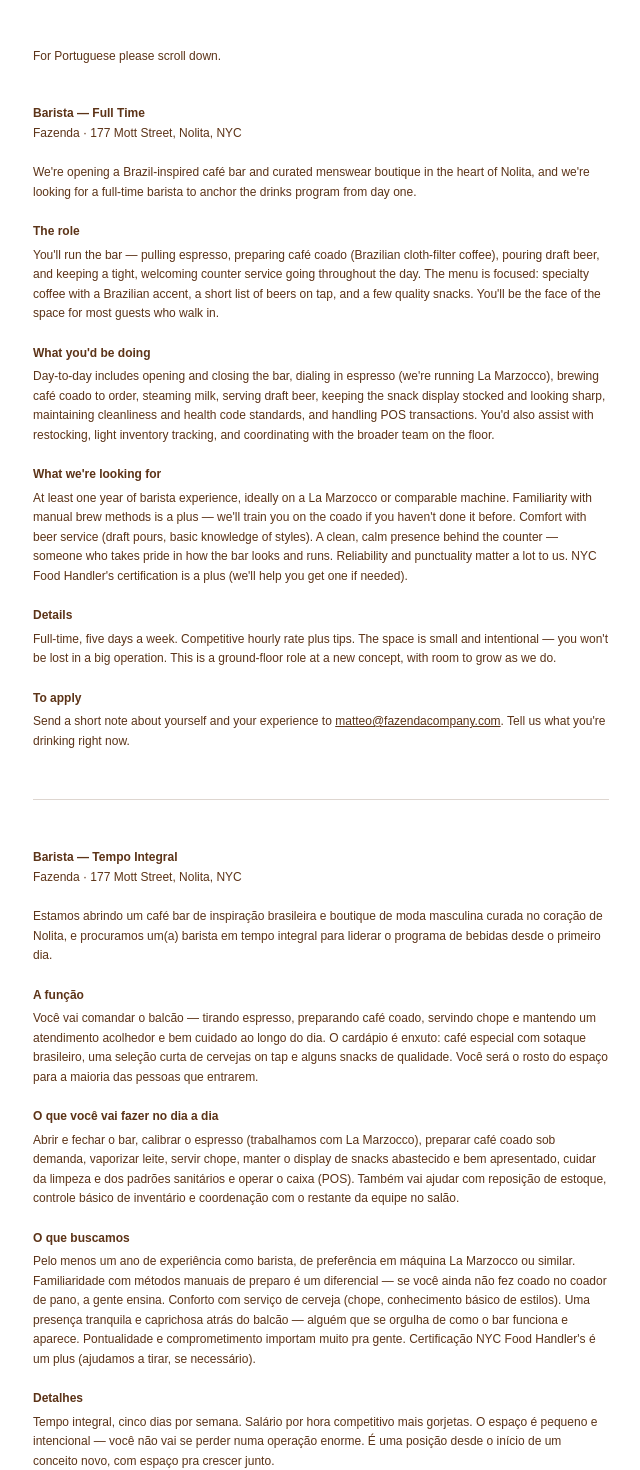
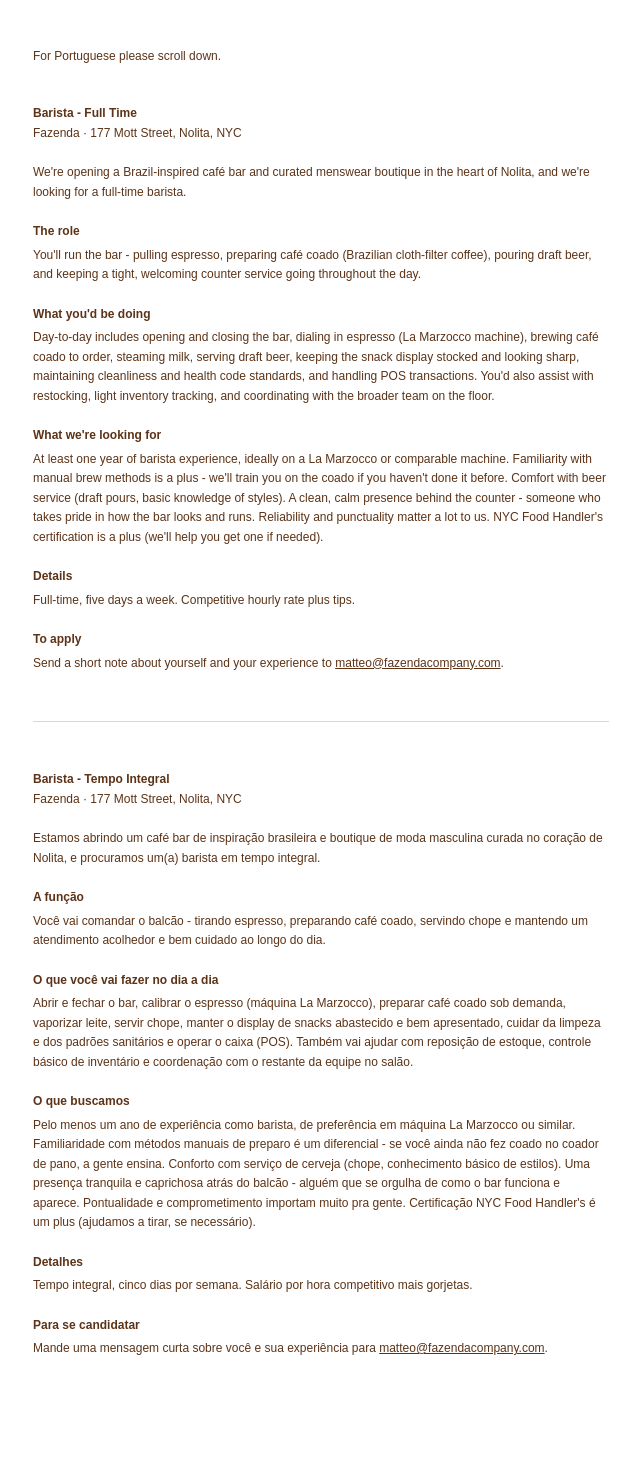
Before and after one commit to matteocarroll/fazenda, a Next.js app: page /barista in a window 1280 px wide. Shown: the top 1470 px of the page, without its empty margins (319-959 px from the left). After the commit the page ends 1407 px from the top, so only its background shows below. Built offline with nearby package versions, Linux system fonts and the light colour scheme.

Commit message:
Update barista page copy (EN + PT)

```diff
--- a/app/barista/page.tsx
+++ b/app/barista/page.tsx
@@ -8,30 +8,30 @@ export default function Barista() {
         {/* English */}
         <div className="flex flex-col gap-5 text-[#5c3317] text-xs leading-relaxed">
           <div>
-            <p className="font-semibold">Barista — Full Time</p>
+            <p className="font-semibold">Barista - Full Time</p>
             <p>Fazenda · 177 Mott Street, Nolita, NYC</p>
           </div>
 
-          <p>We're opening a Brazil-inspired café bar and curated menswear boutique in the heart of Nolita, and we're looking for a full-time barista to anchor the drinks program from day one.</p>
+          <p>We're opening a Brazil-inspired café bar and curated menswear boutique in the heart of Nolita, and we're looking for a full-time barista.</p>
 
           <div>
             <p className="font-semibold mb-1">The role</p>
-            <p>You'll run the bar — pulling espresso, preparing café coado (Brazilian cloth-filter coffee), pouring draft beer, and keeping a tight, welcoming counter service going throughout the day. The menu is focused: specialty coffee with a Brazilian accent, a short list of beers on tap, and a few quality snacks. You'll be the face of the space for most guests who walk in.</p>
+            <p>You'll run the bar - pulling espresso, preparing café coado (Brazilian cloth-filter coffee), pouring draft beer, and keeping a tight, welcoming counter service going throughout the day.</p>
           </div>
 
           <div>
             <p className="font-semibold mb-1">What you'd be doing</p>
-            <p>Day-to-day includes opening and closing the bar, dialing in espresso (we're running La Marzocco), brewing café coado to order, steaming milk, serving draft beer, keeping the snack display stocked and looking sharp, maintaining cleanliness and health code standards, and handling POS transactions. You'd also assist with restocking, light inventory tracking, and coordinating with the broader team on the floor.</p>
+            <p>Day-to-day includes opening and closing the bar, dialing in espresso (La Marzocco machine), brewing café coado to order, steaming milk, serving draft beer, keeping the snack display stocked and looking sharp, maintaining cleanliness and health code standards, and handling POS transactions. You'd also assist with restocking, light inventory tracking, and coordinating with the broader team on the floor.</p>
           </div>
 
           <div>
             <p className="font-semibold mb-1">What we're looking for</p>
-            <p>At least one year of barista experience, ideally on a La Marzocco or comparable machine. Familiarity with manual brew methods is a plus — we'll train you on the coado if you haven't done it before. Comfort with beer service (draft pours, basic knowledge of styles). A clean, calm presence behind the counter — someone who takes pride in how the bar looks and runs. Reliability and punctuality matter a lot to us. NYC Food Handler's certification is a plus (we'll help you get one if needed).</p>
+            <p>At least one year of barista experience, ideally on a La Marzocco or comparable machine. Familiarity with manual brew methods is a plus - we'll train you on the coado if you haven't done it before. Comfort with beer service (draft pours, basic knowledge of styles). A clean, calm presence behind the counter - someone who takes pride in how the bar looks and runs. Reliability and punctuality matter a lot to us. NYC Food Handler's certification is a plus (we'll help you get one if needed).</p>
           </div>
 
           <div>
             <p className="font-semibold mb-1">Details</p>
-            <p>Full-time, five days a week. Competitive hourly rate plus tips. The space is small and intentional — you won't be lost in a big operation. This is a ground-floor role at a new concept, with room to grow as we do.</p>
+            <p>Full-time, five days a week. Competitive hourly rate plus tips.</p>
           </div>
 
           <div>
@@ -39,7 +39,7 @@ export default function Barista() {
             <p>Send a short note about yourself and your experience to{" "}
               <a href="mailto:matteo@fazendacompany.com" className="underline hover:opacity-70 transition-opacity">
                 matteo@fazendacompany.com
-              </a>. Tell us what you're drinking right now.
+              </a>.
             </p>
           </div>
         </div>
@@ -50,30 +50,30 @@ export default function Barista() {
         {/* Portuguese */}
         <div className="flex flex-col gap-5 text-[#5c3317] text-xs leading-relaxed">
           <div>
-            <p className="font-semibold">Barista — Tempo Integral</p>
+            <p className="font-semibold">Barista - Tempo Integral</p>
             <p>Fazenda · 177 Mott Street, Nolita, NYC</p>
           </div>
 
-          <p>Estamos abrindo um café bar de inspiração brasileira e boutique de moda masculina curada no coração de Nolita, e procuramos um(a) barista em tempo integral para liderar o programa de bebidas desde o primeiro dia.</p>
+          <p>Estamos abrindo um café bar de inspiração brasileira e boutique de moda masculina curada no coração de Nolita, e procuramos um(a) barista em tempo integral.</p>
 
           <div>
             <p className="font-semibold mb-1">A função</p>
-            <p>Você vai comandar o balcão — tirando espresso, preparando café coado, servindo chope e mantendo um atendimento acolhedor e bem cuidado ao longo do dia. O cardápio é enxuto: café especial com sotaque brasileiro, uma seleção curta de cervejas on tap e alguns snacks de qualidade. Você será o rosto do espaço para a maioria das pessoas que entrarem.</p>
+            <p>Você vai comandar o balcão - tirando espresso, preparando café coado, servindo chope e mantendo um atendimento acolhedor e bem cuidado ao longo do dia.</p>
           </div>
 
           <div>
             <p className="font-semibold mb-1">O que você vai fazer no dia a dia</p>
-            <p>Abrir e fechar o bar, calibrar o espresso (trabalhamos com La Marzocco), preparar café coado sob demanda, vaporizar leite, servir chope, manter o display de snacks abastecido e bem apresentado, cuidar da limpeza e dos padrões sanitários e operar o caixa (POS). Também vai ajudar com reposição de estoque, controle básico de inventário e coordenação com o restante da equipe no salão.</p>
+            <p>Abrir e fechar o bar, calibrar o espresso (máquina La Marzocco), preparar café coado sob demanda, vaporizar leite, servir chope, manter o display de snacks abastecido e bem apresentado, cuidar da limpeza e dos padrões sanitários e operar o caixa (POS). Também vai ajudar com reposição de estoque, controle básico de inventário e coordenação com o restante da equipe no salão.</p>
           </div>
 
           <div>
             <p className="font-semibold mb-1">O que buscamos</p>
-            <p>Pelo menos um ano de experiência como barista, de preferência em máquina La Marzocco ou similar. Familiaridade com métodos manuais de preparo é um diferencial — se você ainda não fez coado no coador de pano, a gente ensina. Conforto com serviço de cerveja (chope, conhecimento básico de estilos). Uma presença tranquila e caprichosa atrás do balcão — alguém que se orgulha de como o bar funciona e aparece. Pontualidade e comprometimento importam muito pra gente. Certificação NYC Food Handler's é um plus (ajudamos a tirar, se necessário).</p>
+            <p>Pelo menos um ano de experiência como barista, de preferência em máquina La Marzocco ou similar. Familiaridade com métodos manuais de preparo é um diferencial - se você ainda não fez coado no coador de pano, a gente ensina. Conforto com serviço de cerveja (chope, conhecimento básico de estilos). Uma presença tranquila e caprichosa atrás do balcão - alguém que se orgulha de como o bar funciona e aparece. Pontualidade e comprometimento importam muito pra gente. Certificação NYC Food Handler's é um plus (ajudamos a tirar, se necessário).</p>
           </div>
 
           <div>
             <p className="font-semibold mb-1">Detalhes</p>
-            <p>Tempo integral, cinco dias por semana. Salário por hora competitivo mais gorjetas. O espaço é pequeno e intencional — você não vai se perder numa operação enorme. É uma posição desde o início de um conceito novo, com espaço pra crescer junto.</p>
+            <p>Tempo integral, cinco dias por semana. Salário por hora competitivo mais gorjetas.</p>
           </div>
 
           <div>
@@ -81,7 +81,7 @@ export default function Barista() {
             <p>Mande uma mensagem curta sobre você e sua experiência para{" "}
               <a href="mailto:matteo@fazendacompany.com" className="underline hover:opacity-70 transition-opacity">
                 matteo@fazendacompany.com
-              </a>. Conta pra gente o que você tá tomando agora.
+              </a>.
             </p>
           </div>
         </div>
```
